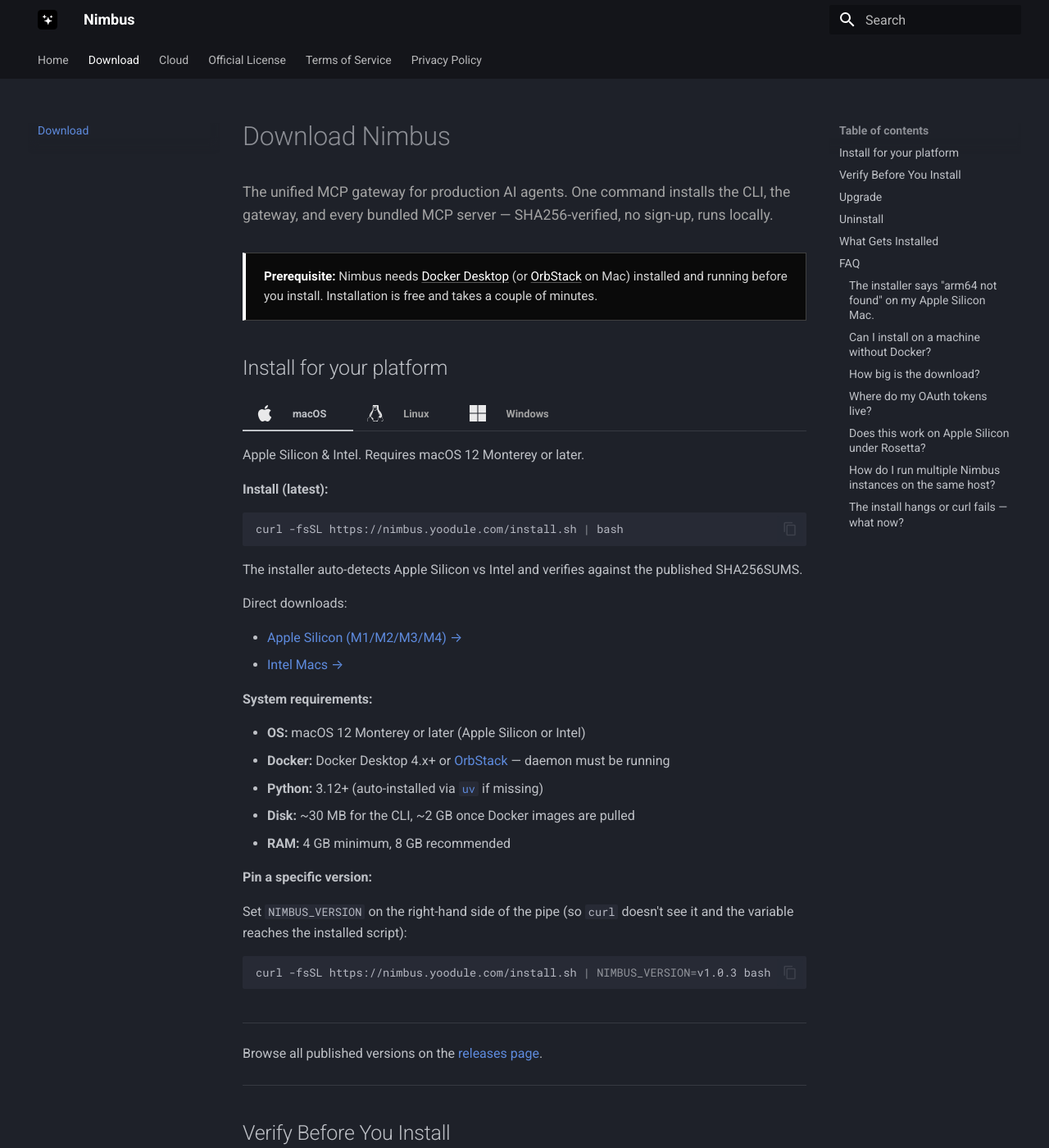
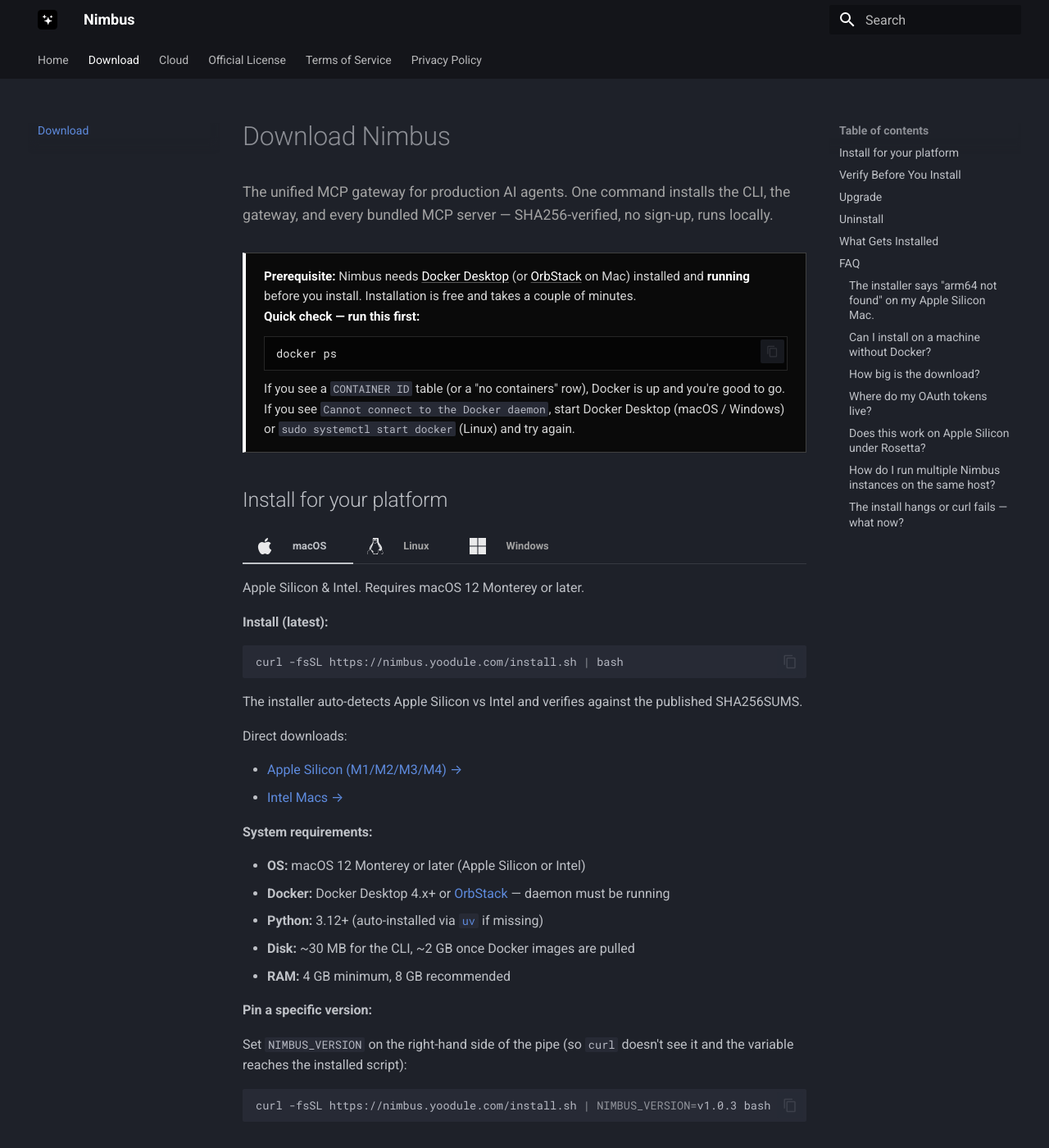
Before and after one commit to Yoodule/nimbus, an MkDocs documentation site: the page built from docs/download.md, in a window 1280 px wide and 1400 px high. Shown: the whole window at 82% size. Built offline with MkDocs 1.6.1 and Material for MkDocs 9.7.7, drawn with Linux system fonts in a browser that asks for light colours.

Commit message:
fix(docs): add 'docker ps' quick check to download prereq
Users kept tripping on a stale install error (`nimbus start` shells
out to docker compose, daemon-down returns a cold 401) and going
through the entire install only to fail at first start is a poor
first impression for a non-technical audience. Surface a
two-line verification step inside the existing .prereq-callout
so the user catches a dead daemon BEFORE the curl pipe runs.

`docker ps` is the canonical 'is the daemon up?' probe:
- exits 0 with a CONTAINER ID table (or empty list) when up
- exits non-zero with 'Cannot connect to the Docker daemon' when down
- the success / failure output is self-documenting, no extra prose
  needed explaining what success looks like

The mkdocs-material `content.code.copy` feature (already in
mkdocs.yml) injects a copy-to-clipboard button on every <pre>
block uniformly, so the new snippet gets the same one-click copy
as the curl/irm install blocks — no extra wiring required.

extra.css: add .prereq-callout pre / pre code rules so the inline
snippet reads as a sub-block of the dark callout (#050505 panel,
#262626 border) instead of the default mkdocs-material
light-on-white code block. The trailing success/failure <p> gets
10px of breathing room via the <pre> bottom-margin trick, scoped
to callouts that actually contain a snippet (single-<p> callouts
are untouched).

````diff
--- a/docs/download.md
+++ b/docs/download.md
@@ -6,7 +6,15 @@
 
 <div class="prereq-callout" markdown="1">
 
-**Prerequisite:** Nimbus needs <a href="https://www.docker.com/products/docker-desktop/" target="_blank">Docker Desktop</a> (or <a href="https://orbstack.dev/" target="_blank">OrbStack</a> on Mac) installed and running before you install. Installation is free and takes a couple of minutes.
+**Prerequisite:** Nimbus needs <a href="https://www.docker.com/products/docker-desktop/" target="_blank">Docker Desktop</a> (or <a href="https://orbstack.dev/" target="_blank">OrbStack</a> on Mac) installed and **running** before you install. Installation is free and takes a couple of minutes.
+
+**Quick check — run this first:**
+
+```bash
+docker ps
+```
+
+If you see a `CONTAINER ID` table (or a "no containers" row), Docker is up and you're good to go. If you see `Cannot connect to the Docker daemon`, start Docker Desktop (macOS / Windows) or `sudo systemctl start docker` (Linux) and try again.
 
 </div>
 
--- a/docs/extra.css
+++ b/docs/extra.css
@@ -173,6 +173,24 @@
   border: 0;
 }
 
+/* When the callout has the "Quick check" snippet, the trailing
+ * <p> ("If you see a CONTAINER ID table…") butts flush against
+ * the bottom of the <pre> with no breathing room — looks like a
+ * single run-on block. Add bottom margin to the <pre> instead
+ * of top margin to the <p>: this keeps the original single-<p>
+ * callout (no code block) untouched, and applies only when the
+ * callout actually contains a snippet. */
+.prereq-callout pre {
+  background: #050505;
+  border: 1px solid #262626;
+  border-radius: 0;
+  padding: 10px 14px;
+  margin: 12px 0 10px 0;
+  font-size: 0.9em;
+  line-height: 1.5;
+  overflow-x: auto;
+}
+
 .prereq-callout a {
   color: #ffffff;
   text-decoration: underline;
@@ -188,6 +206,14 @@
 .prereq-callout strong {
   color: #ffffff;
   font-weight: 600;
+}
+
+.prereq-callout pre code {
+  background: transparent;
+  border: 0;
+  padding: 0;
+  color: #e5e5e5;
+  font-size: inherit;
 }
 
 /* ------------------------------------------------------------------ */
````
